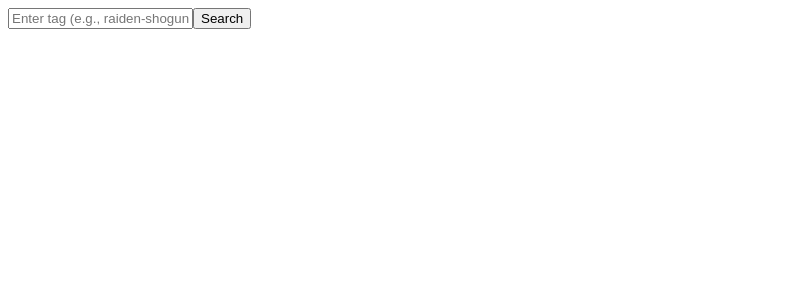
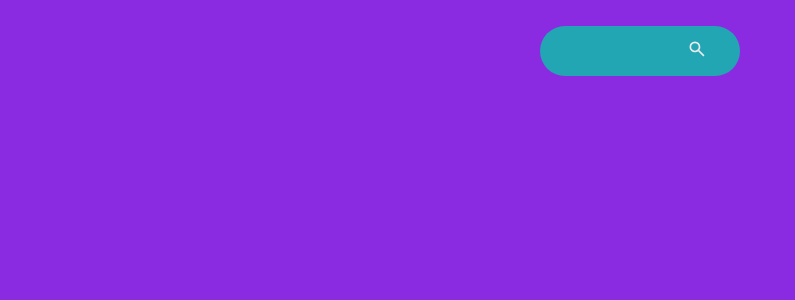
Before and after one commit to BorisMilanov/waifu, an Angular app: page / in a window 1280 px wide. Shown: the top 300 px of the page, without its empty margins (0-795 px from the left). Built offline with nearby package versions, Linux system fonts and the light colour scheme.

Commit message:
Setup API 0.1

```diff
--- a/src/app/app.component.css
+++ b/src/app/app.component.css
@@ -0,0 +1,3 @@
+body {
+    background-color: green;
+  }
--- a/src/app/waifu-search/waifu-search.component.css
+++ b/src/app/waifu-search/waifu-search.component.css
@@ -0,0 +1,80 @@
+.search-box{
+    width: 200PX;
+    height: 200px;
+    position: relative;
+    margin: 0 auto;
+  }
+  .input-search{
+    height: 30px;
+    width: 150px;
+    border-style: none;
+    padding: 10px;
+    font-size: 18px;
+    letter-spacing: 2px;
+    outline: none;
+    border-radius: 25px;
+    transition: all .5s ease-in-out;
+    background-color: #22a6b3;
+    padding-right: 40px;
+    color:#fff;
+  }
+
+  .input-search::placeholder{
+    color:rgba(255,255,255,.5);
+    font-size: 18px;
+    letter-spacing: 2px;
+    font-weight: 100;
+  }
+  .btn-search{
+    width: 50px;
+    height: 50px;
+    border-style: none;
+    font-size: 20px;
+    font-weight: bold;
+    outline: none;
+    cursor: pointer;
+    border-radius: 50%;
+    position: absolute;
+    margin: 18px;
+    right: 0px;
+    color:#ffffff ;
+    background-color:transparent;
+    pointer-events: painted;
+  }
+  .btn-search:focus ~ .input-search{
+    width: 125px;
+    border-radius: 0px;
+    background-color: transparent;
+    border-bottom:1px solid rgba(255,255,255,.5);
+    transition: all 500ms cubic-bezier(0, 0.110, 0.35, 2);
+  }
+  .input-search:focus{
+    width: 200px;
+    border-radius: 0px;
+    background-color: transparent;
+    border-bottom:1px solid rgba(255,255,255,.5);
+    transition: all 500ms cubic-bezier(0, 0.110, 0.35, 2);
+  }
+
+  .waifuGirl{
+    width: 100%;
+    height: 100%;
+  }
+
+  .waifu-container{
+    width: 200px;
+    height: 200px;
+    margin: 0 auto;
+  }
+
+  @media only screen and (max-width: 600px) {
+    body {
+        background-color: greenyellow;
+      }
+
+      .waifu-container{
+        width: 100px;
+        height: 100px;
+        margin: 0 auto;
+      }
+  }
--- a/src/app/waifu-search/waifu-search.component.html
+++ b/src/app/waifu-search/waifu-search.component.html
@@ -1,12 +1,13 @@
-<div>
-    <input [(ngModel)]="searchTag" placeholder="Enter tag (e.g., raiden-shogun, maid)">
+<div class="search-box">
+        <button (click)="search()" class="btn-search"><svg xmlns="http://www.w3.org/2000/svg" height="24px" viewBox="0 -960 960 960" width="20px" fill="#e8eaed"><path d="M784-120 532-372q-30 24-69 38t-83 14q-109 0-184.5-75.5T120-580q0-109 75.5-184.5T380-840q109 0 184.5 75.5T640-580q0 44-14 83t-38 69l252 252-56 56ZM380-400q75 0 127.5-52.5T560-580q0-75-52.5-127.5T380-760q-75 0-127.5 52.5T200-580q0 75 52.5 127.5T380-400Z"/></svg><i class="fa fa-search" aria-hidden="true"  class="fas fa-search"></i></button>
+    <input [(ngModel)]="searchTag"  class="input-search" >
     <!-- Removed height input as it's no longer used -->
     <!-- <input [(ngModel)]="height" placeholder="Enter minimum height (e.g., >=2000)"> -->
-    <button (click)="search()">Search</button>
   </div>
 
   <div *ngIf="results">
     <div *ngFor="let result of results">
-      <img [src]="result.url" alt="Waifu Image">
+    <div class="waifu-container">  <img [src]="result.url" class="waifuGirl" alt="Waifu Image"></div>
+
     </div>
   </div>
--- a/src/app/waifu-search/waifu-search.component.ts
+++ b/src/app/waifu-search/waifu-search.component.ts
@@ -25,3 +25,6 @@ export class WaifuSearchComponent {
     );
   }
 }
+
+
+///
--- a/src/styles.css
+++ b/src/styles.css
@@ -1 +1,3 @@
-/* You can add global styles to this file, and also import other style files */
+body{
+    background-color: blueviolet;
+}
```
Lines whose indentation alone changed are shown as unchanged.
